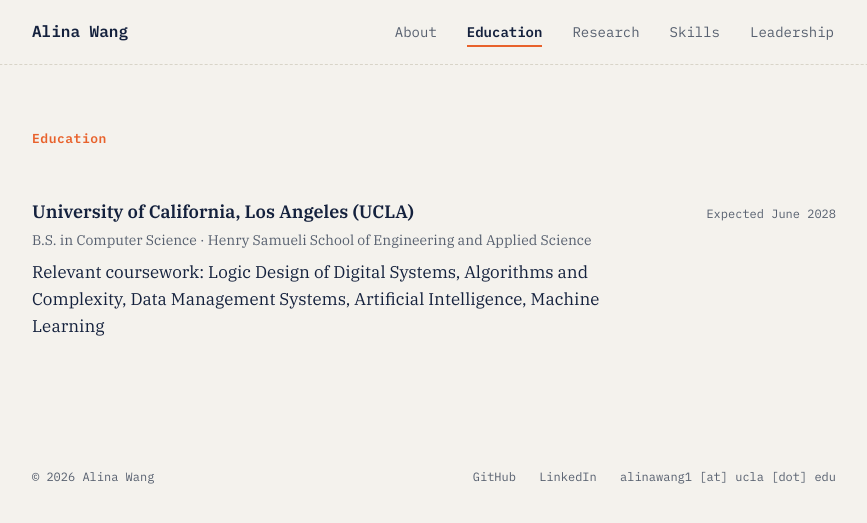
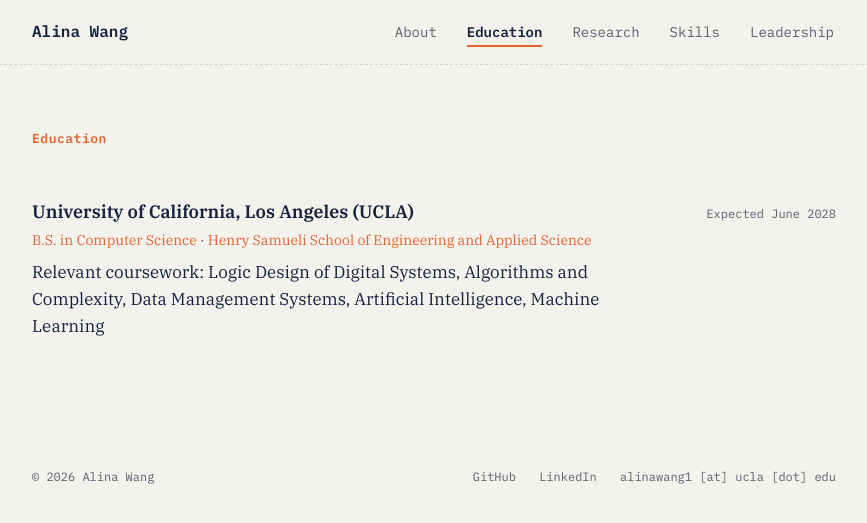
Before and after one commit to alinawwang/alinawang, a Jekyll site: the page built from education/index.html, in a window 1280 px wide. Shown: the top 523 px of the page, without its empty margins (206-1073 px from the left). Built offline with Jekyll 4.4.1, drawn with Linux system fonts in a browser that asks for light colours.

Commit message:
Add files via upload

```diff
--- a/_data/education.yml
+++ b/_data/education.yml
@@ -1,6 +1,8 @@
 - school: "University of California, Los Angeles (UCLA)"
   program: "Henry Samueli School of Engineering and Applied Science"
+  program_url: "https://samueli.ucla.edu/"
   degree: "B.S. in Computer Science"
+  degree_url: "https://catalog.registrar.ucla.edu/major/2025/computersciencebs?siteYear=2025"
   period: "Expected June 2028"
   coursework:
     - "Logic Design of Digital Systems"
--- a/assets/css/main.scss
+++ b/assets/css/main.scss
@@ -219,6 +219,13 @@
   color: var(--color-ink-soft);
   margin: 2px 0 8px;
 }
+.entry .org a {
+  color: var(--color-signal);
+  text-decoration: none;
+  border-bottom: 1px solid transparent;
+  transition: border-color 0.15s ease;
+}
+.entry .org a:hover { border-color: var(--color-signal); }
 .entry .advisors {
   font-family: var(--font-mono);
   font-size: 12px;
--- a/education/index.html
+++ b/education/index.html
@@ -12,7 +12,11 @@
         <h3>{{ e.school }}</h3>
         <span class="meta">{{ e.period }}</span>
       </div>
-      <p class="org">{{ e.degree }} · {{ e.program }}</p>
+      <p class="org">
+        {% if e.degree_url %}<a href="{{ e.degree_url }}" target="_blank" rel="noopener">{{ e.degree }}</a>{% else %}{{ e.degree }}{% endif %}
+        ·
+        {% if e.program_url %}<a href="{{ e.program_url }}" target="_blank" rel="noopener">{{ e.program }}</a>{% else %}{{ e.program }}{% endif %}
+      </p>
       {% if e.coursework %}
       <p class="desc">Relevant coursework: {{ e.coursework | join: ", " }}</p>
       {% endif %}
```
